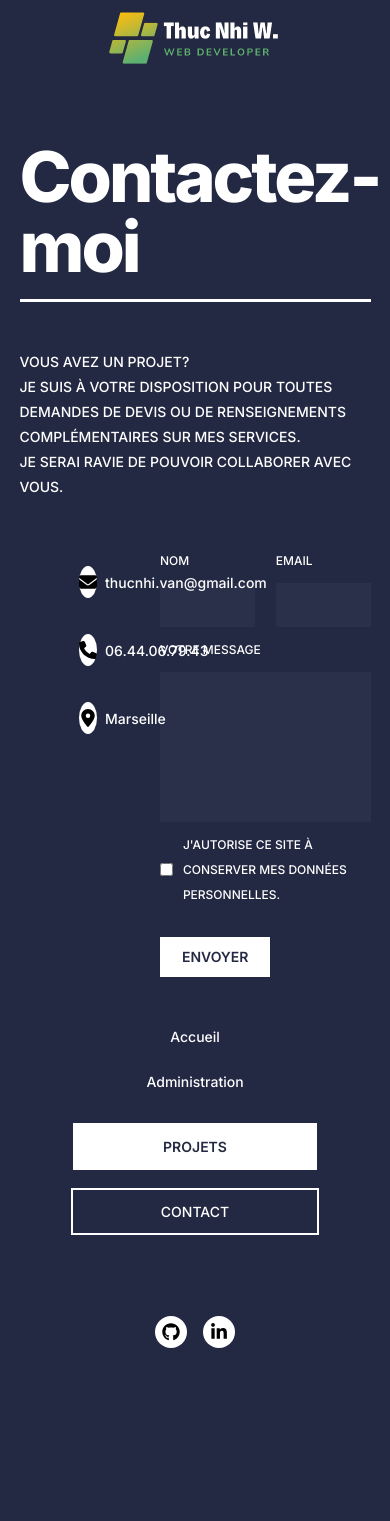
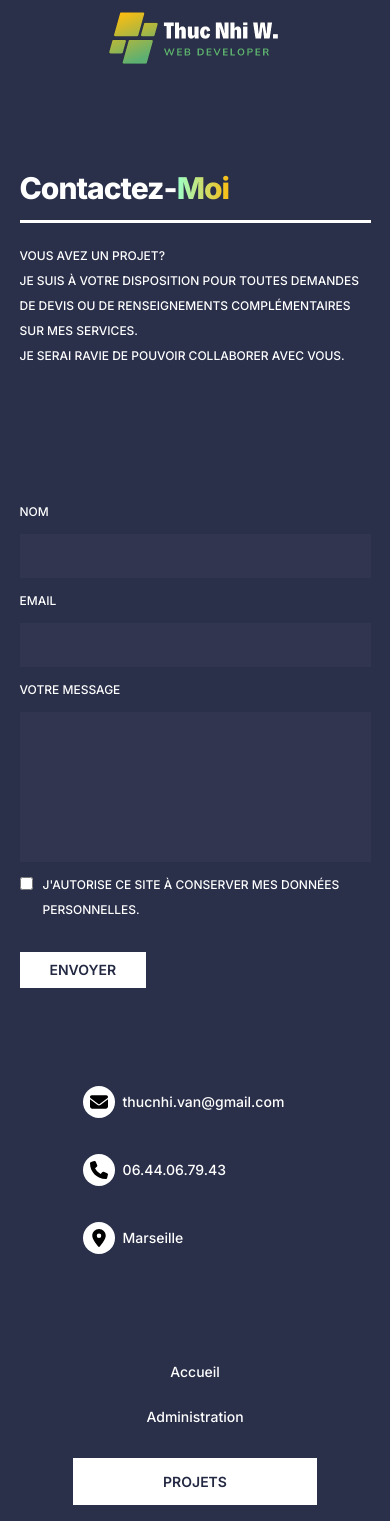
Before and after one commit to thucnhi-wiedenhofer/tn_portfolio_next.js, a Next.js app: page /contact in a window 390 px wide. Shown: the top 1521 px of the page. Before the commit the page ends 1436 px from the top, so only its background shows below. Built offline with nearby package versions, Linux system fonts and the light colour scheme.

Commit message:
page contact ok

```diff
--- a/components/Aside/Aside.module.css
+++ b/components/Aside/Aside.module.css
@@ -21,8 +21,27 @@
   margin: 8px;
   cursor: pointer;
 }
+.icon:hover {
+  background-color: #9bffc9;
+}
 
-@media (max-width: 1024px) {
+@media (max-width: 1279px) {
+  .aside {
+    width: 80%;
+    display: flex;
+    flex-direction: row;
+    justify-content: flex-start;
+    flex-wrap: wrap;
+    padding: 0px;
+    margin: 0px;
+  }
+  .details {
+    margin-right: 30px;
+    margin-bottom: 0px;
+  }
+}
+
+@media (max-width: 767px) {
   .aside:nth-child(2) {
     order:1;
   }
--- a/components/ContactForm/ContactForm.js
+++ b/components/ContactForm/ContactForm.js
@@ -49,7 +49,7 @@ export default function ContactForm() {
   };
   return (
     <form className={styles.form} onSubmit={handleSubmit}>
-      <div className="row-between">
+      <div className={styles.fields}>
         <div className={styles.formGroup}>
           <label htmlFor="name" className={styles.label}>
             Nom
@@ -95,7 +95,7 @@ export default function ContactForm() {
         ></textarea>
       </div>
 
-      <div className="row-start">
+      <div className={styles.rgpd}>
         <input
           className={styles.checkbox}
           type="checkbox"
--- a/components/ContactForm/ContactForm.module.css
+++ b/components/ContactForm/ContactForm.module.css
@@ -1,5 +1,10 @@
 .form {
-  width:60%;
+  width: 60%;
+}
+.fields {
+  display: flex;
+  flex-direction: row;
+  justify-content: space-between;
 }
 
 .formGroup {
@@ -7,10 +12,10 @@
 }
 
 .label {
-display: block;
-text-transform: uppercase;
-font-size: 12px;
-margin: 10px 0px;
+  display: block;
+  text-transform: uppercase;
+  font-size: 12px;
+  margin: 10px 0px;
 }
 
 .input {
@@ -41,6 +46,11 @@ margin: 10px 0px;
   resize: none;
 }
 
+.rgpd {
+  display: flex;
+  flex: row;
+}
+
 .checkbox {
   margin-right: 10px;
 }
@@ -48,8 +58,9 @@ margin: 10px 0px;
 .btnSlide {
   color: #ffff;
   background-color: transparent;
-  border: 2px solid #ffff;
-  padding: 10px 20px;
+  border: 0;
+  box-shadow: inset 0 0 0 2px #9bffc9;
+  padding: 10px 30px;
   text-transform: uppercase;
   position: relative;
   overflow: hidden;
@@ -82,11 +93,34 @@ margin: 10px 0px;
 }
 
 .btnSlide:hover span {
-  color: #ffff;
+  color: #9bffc9;
 }
 
-@media (max-width: 1024px) {
-  .form:nth-child(1) {
-    order:2;
+@media (max-width: 1279px) {
+  .form {
+    width: 80%;
+    margin-top: 8%;
+    margin-bottom: 4%;
   }
 }
+@media (max-width: 767px) {
+  .form:nth-child(1) {
+    order: 2;
+  }
+  .form {
+    width: 100%;
+    margin: 50px 0px;
+  }
+  .fields {
+    flex-direction: column;
+  }
+  .formGroup {
+    width: 100%;
+  }
+  .rgpd {
+    align-items: flex-start;
+  }
+  .checkbox {
+    margin-top: 15px;
+  }
+}
--- a/components/Footer/Footer.module.css
+++ b/components/Footer/Footer.module.css
@@ -93,6 +93,9 @@
 }
 
 @media (max-width: 414px) {
+  .container {
+    margin: 25% auto;
+  }
   .navbar {
     flex-direction: column;
     justify-content: center;
--- a/components/Header/header.module.css
+++ b/components/Header/header.module.css
@@ -12,6 +12,7 @@
   top: 0;
   width: 100%;
   z-index: 1000;
+  background-color: #2a2f4a;
 }
 
 .nav {
@@ -65,13 +66,9 @@
 }
 
 @media (max-width: 414px) {
-  .header {
-    position: relative;
-  }
   .navbar {
     justify-content: center;
   }
-
   .nav {
     display: none;
   }
--- a/pages/contact.js
+++ b/pages/contact.js
@@ -8,7 +8,11 @@ export default function Contact() {
     <>
       <section id="banner">
         <div className={styles.container}>
-          <h1 className={styles.title}>Contactez-moi</h1>
+          <h1 className={styles.title}>
+
+            <span className={styles.first}>Contactez-</span>
+            <span className={styles.second}>Moi</span>
+          </h1>
           <p className={styles.intro}>
             Vous avez un projet? <br /> Je suis à votre disposition pour toutes
             demandes de devis ou de renseignements complémentaires sur mes
--- a/styles/Home.module.css
+++ b/styles/Home.module.css
@@ -70,7 +70,8 @@
   content: "";
   position: absolute;
   background-color: transparent;
-  border: 2px solid #ffffff;
+  border: 0px;
+  box-shadow: inset 0 0 0 2px #ffffff;
   color: #ffff;
   width: 100%;
   height: 100%;
@@ -126,8 +127,9 @@
     margin: 30px 70px 10px 0px;
   }
 }
+
 @media (max-width: 320px) {
-  .btnOutline {
-    margin: 30px 20px 10px 0px;
+  .btnSlide {
+    margin: 30px 30px 10px 0px;
   }
 }
--- a/styles/contact.module.css
+++ b/styles/contact.module.css
@@ -11,6 +11,10 @@
   justify-content: space-between;
 }
 
+#contact {
+  background-color: #242943;
+}
+
 .title {
   font-size: 70px;
   font-weight: 800;
@@ -21,8 +25,48 @@
   border-bottom-style: solid;
 }
 
+.second {
+  background: linear-gradient(90deg, #9bffc9, #fabd12);
+  background-clip: text;
+  -webkit-background-clip: text;
+  -webkit-text-fill-color: transparent;
+}
+
 .intro {
   text-transform: uppercase;
   display: flex;
   flex-direction: row;
 }
+
+@media (max-width: 1279px) {
+  .contact {
+    flex-direction: column-reverse;
+    justify-content: center;
+    align-items: center;
+  }
+}
+
+@media (max-width: 834px) {
+  .container {
+    margin: 10% auto;
+  }
+  .title {
+    font-size: 60px;
+    letter-spacing: -1px;
+  }
+  .intro {
+    font-size: 12px;
+  }
+}
+
+@media (max-width: 767px) {
+  .container {
+    margin: 15% auto;
+  }
+  .title {
+    font-size: 30px;
+  }
+  .intro {
+    font-size: 12px;
+  }
+}
--- a/styles/globals.css
+++ b/styles/globals.css
@@ -11,7 +11,7 @@ body {
   font-weight: 500;
   line-height: 25px;
   color: #ffff;
-  background-color: #242943;
+  background-color: #2a2f4a;
   font-family: "Inter", sans-serif;
 }
 
```
Lines whose indentation alone changed are shown as unchanged.
